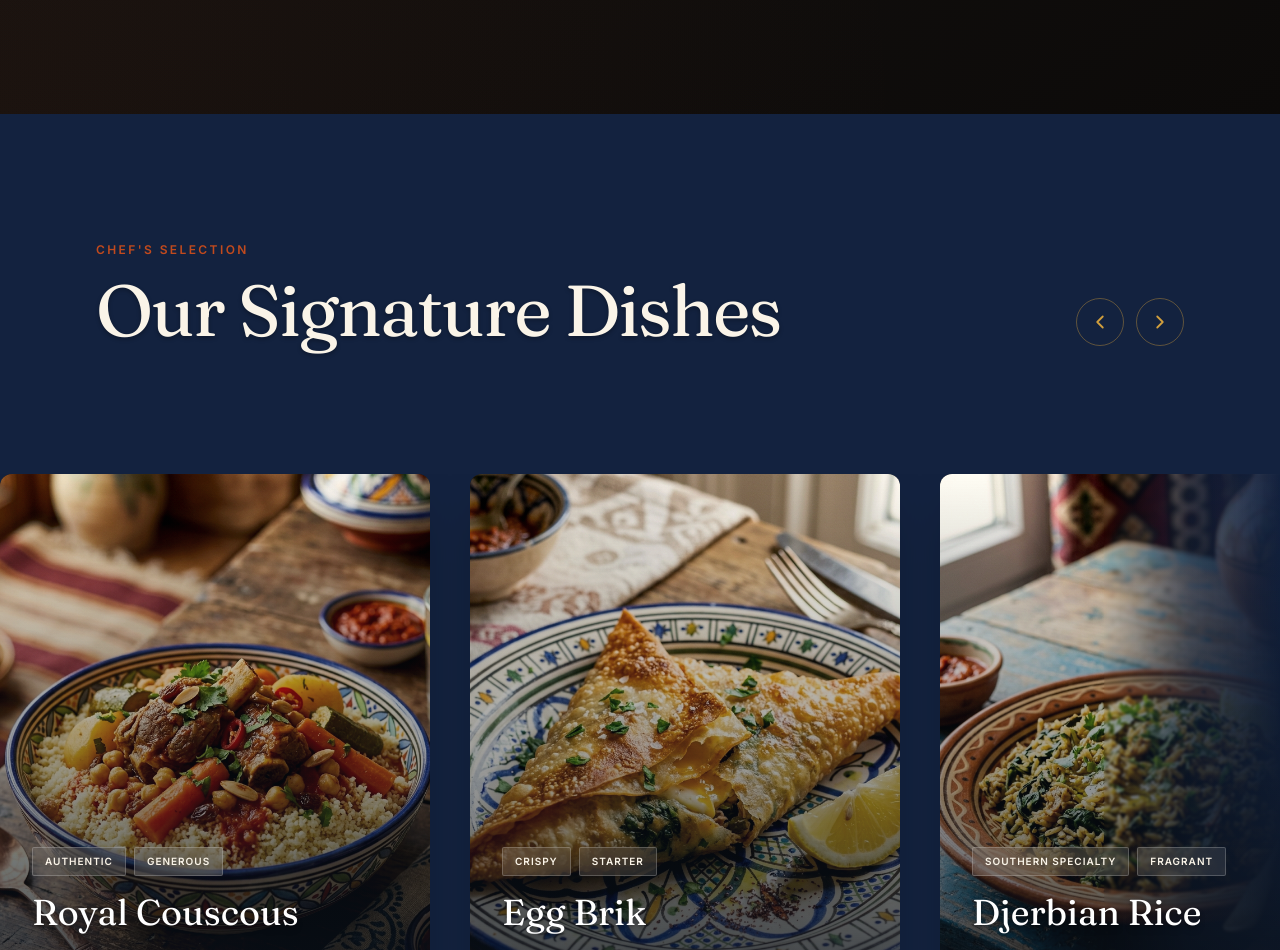
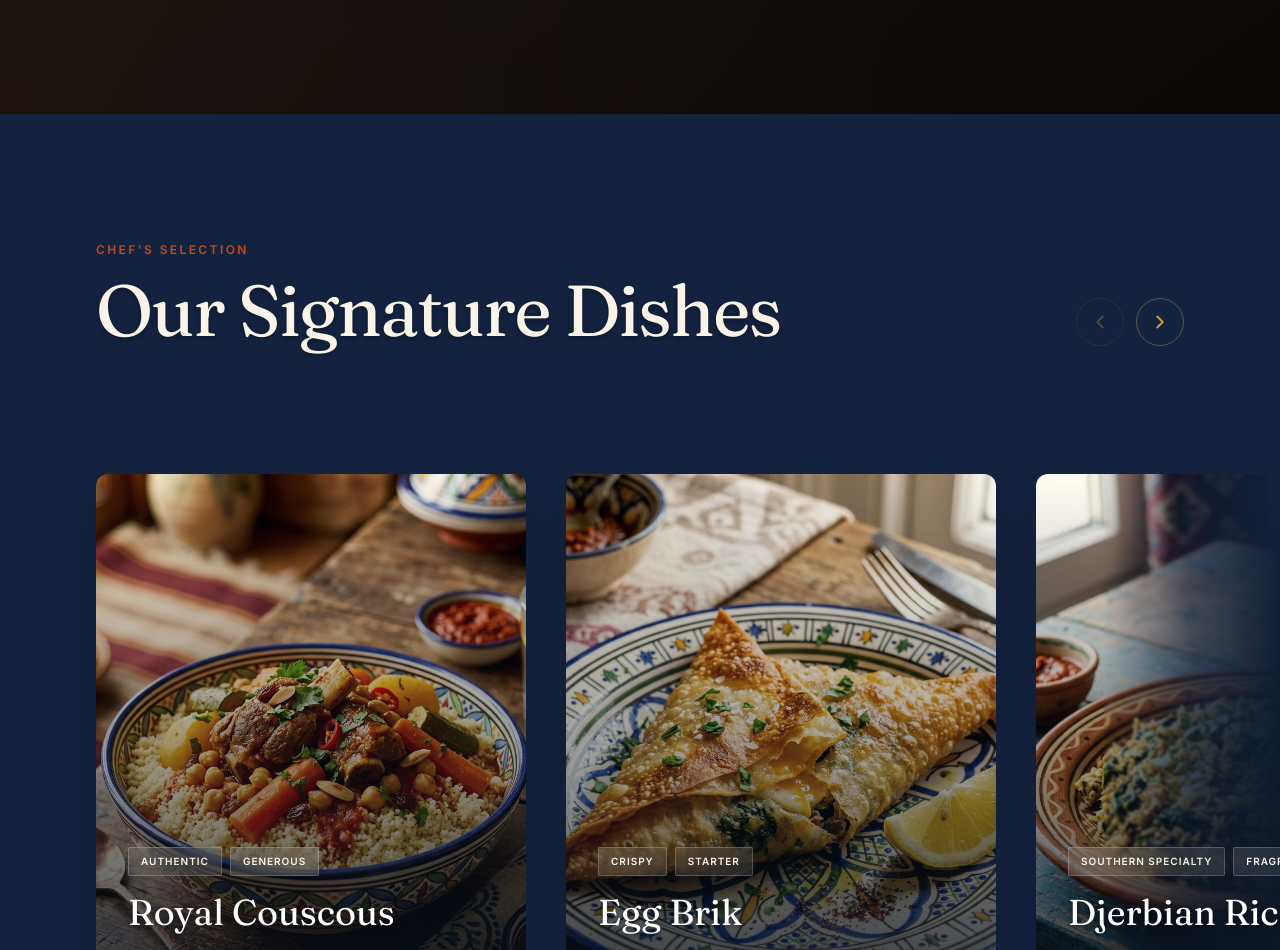
Before and after one commit to amino12345678910/coinnmarghoum, a Next.js app: page / in a window 1280 px wide. Shown: the part 1851-2801 px from the top of the page. Built offline with nearby package versions, Linux system fonts and the light colour scheme; no server answers.

Commit message:
fix: adjust signature carousel scroll padding and alignment on desktop

```diff
--- a/src/app/globals.css
+++ b/src/app/globals.css
@@ -108,3 +108,32 @@ html {
     text-wrap: balance;
   }
 }
+
+/* Signature dishes slider padding & snapping alignments */
+.signature-track {
+  scroll-padding-left: 1.5rem;
+  scroll-padding-right: 1.5rem;
+}
+
+@media (min-width: 768px) {
+  .signature-track {
+    scroll-padding-left: 3rem;
+    scroll-padding-right: 3rem;
+  }
+}
+
+@media (min-width: 1024px) {
+  .signature-track {
+    scroll-padding-left: 6rem;
+    scroll-padding-right: 6rem;
+  }
+}
+
+@media (min-width: 1280px) {
+  .signature-track {
+    padding-left: calc((100vw - 1280px) / 2 + 6rem) !important;
+    scroll-padding-left: calc((100vw - 1280px) / 2 + 6rem) !important;
+    padding-right: calc((100vw - 1280px) / 2 + 6rem) !important;
+    scroll-padding-right: calc((100vw - 1280px) / 2 + 6rem) !important;
+  }
+}
--- a/src/components/sections/SignatureMenu.tsx
+++ b/src/components/sections/SignatureMenu.tsx
@@ -126,7 +126,7 @@ export default function SignatureMenu() {
         <div
           ref={trackRef}
           onScroll={updateScrollState}
-          className="no-visible-scrollbar flex snap-x snap-mandatory gap-8 overflow-x-auto px-6 pb-8 md:px-12 lg:gap-10 lg:px-24"
+          className="signature-track no-visible-scrollbar flex snap-x snap-mandatory gap-8 overflow-x-auto px-6 pb-8 md:px-12 lg:gap-10 lg:px-24"
         >
           {signatureDishes.map((dish) => (
             <div
```
